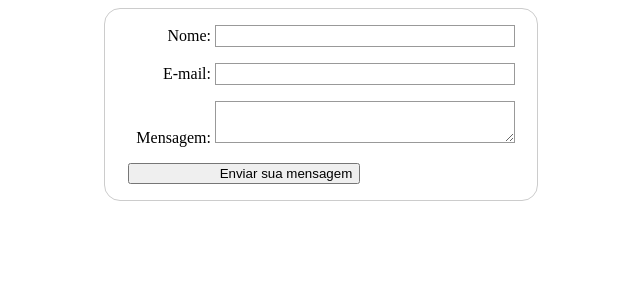
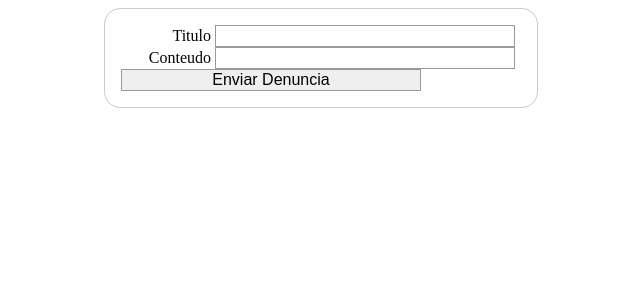
Before and after one commit to brunomalheiros/projeto, a Flask app: page /denuncia in a window 1280 px wide. Shown: the top 300 px of the page, without its empty margins (319-959 px from the left). Run offline with Flask 2, Linux system fonts and the light colour scheme.

Commit message:
criando os formularios e mudadndo css

```diff
--- a/templates/denuncia.html
+++ b/templates/denuncia.html
@@ -47,24 +47,18 @@ label {
     text-align: right;
 }
     </style>
+  <form method="POST">
+    {{ form.hidden_tag() }}
 
-    <form action="/pagina-processa-dados-do-form" method="post">
-        <div>
-            <label for="name">Nome:</label>
-            <input type="text" id="name" />
-        </div>
-        <div>
-            <label for="mail">E-mail:</label>
-            <input type="email" id="mail" />
-        </div>
-        <div>
-            <label for="msg">Mensagem:</label>
-            <textarea id="msg"></textarea>
-        </div>
-        <div class="button">
-            <button type="submit">Enviar sua mensagem</button>
-        </div>
-    </form>
+    {{form.titulo.label}}
+    {{form.titulo}}
+
+    {{form.conteudo.label}}
+    {{form.conteudo}}
+
+    <br>
+    {{form.enviar}}
+</form>
 
 </body>
 {% endblock conteudo %}
```
